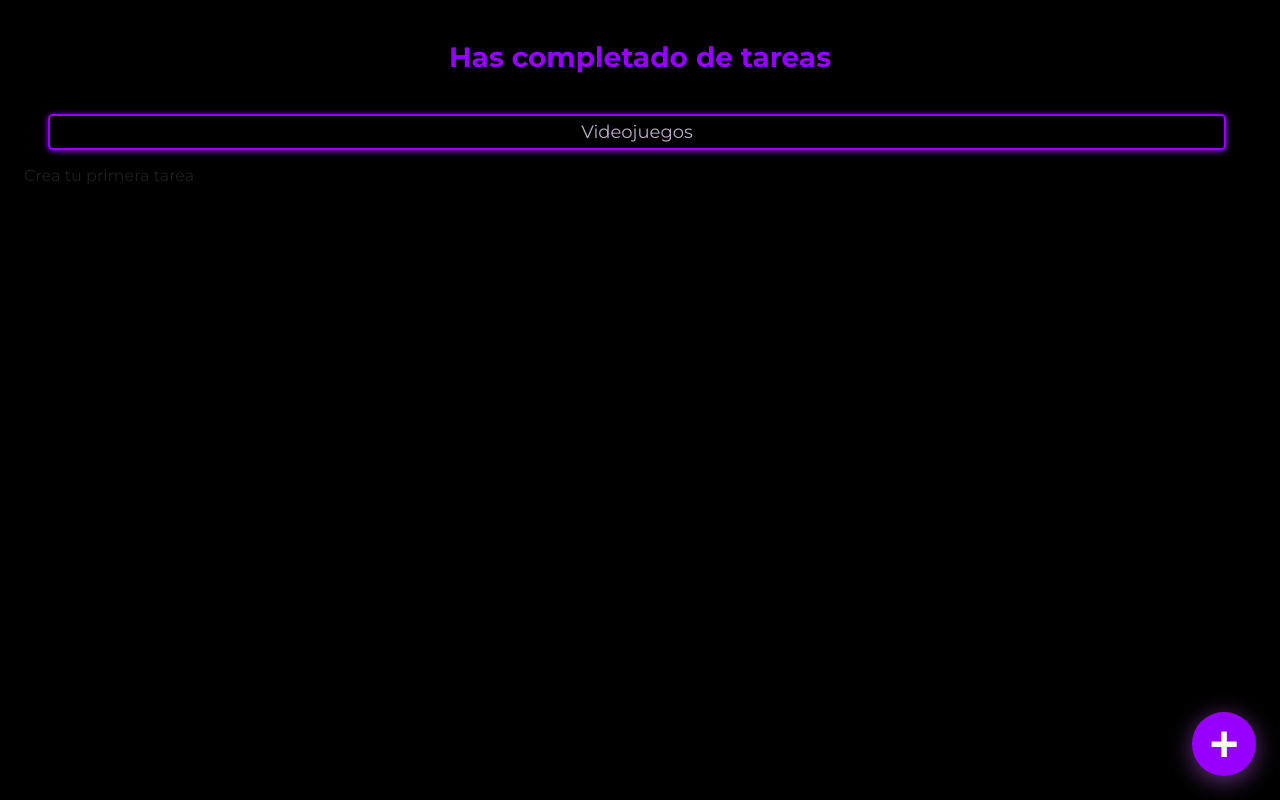
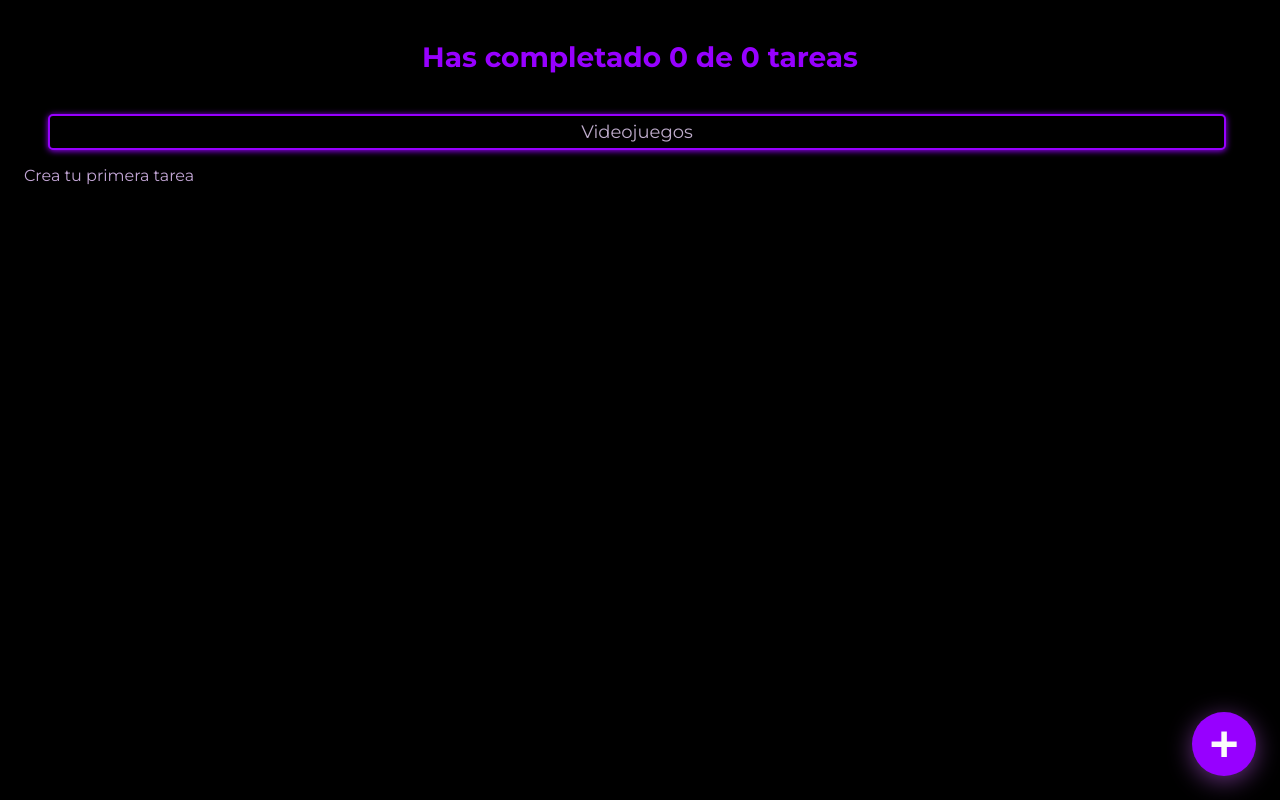
Before and after one commit to cp-dev77/todo-app, a React (Create React App) app: page / in a window 1280 px wide. Built offline with nearby package versions, Linux system fonts and the light colour scheme.

Commit message:
react useContext

```diff
--- /dev/null
+++ b/src/AppUI.css
@@ -0,0 +1,3 @@
+p {
+    color: #c3a6d6;
+}
--- a/src/AppUI.js
+++ b/src/AppUI.js
@@ -5,15 +5,22 @@ import { TodoCounter } from './TodoCounter/TodoCounter';
 import { TodoItem } from './TodoItem/TodoItem';
 import { TodoList } from './TodoList/TodoList';
 import { TodoSearch } from './TodoSearch/TodoSearch';
+import './AppUI.css';
 
 function AppUI() {
+    const {
+        error,
+        loading,
+        searchedTodos,
+        completeTodo,
+        deleteTodo
+    } = React.useContext(TodoContext);
+
     return (
         <React.Fragment>
             <TodoCounter />
             <TodoSearch />
 
-            <TodoContext.Consumer>
-                {({ error, loading, searchedTodos, completeTodo, deleteTodo }) => (
             <TodoList>
                 {error && <p>Error al cargar la pagina</p>}
                 {loading && <p>Cargando...</p>}
@@ -29,8 +36,6 @@ function AppUI() {
                     />
                 ))}
             </TodoList>
-                )}
-            </TodoContext.Consumer>
 
 
             <CreateTodoButton />
--- a/src/TodoCounter/TodoCounter.js
+++ b/src/TodoCounter/TodoCounter.js
@@ -1,9 +1,12 @@
 import React from "react";
+import { TodoContext } from "../TodoContext";
 import './TodoCounter.css';
 
-function TodoCounter({ total, completed }) {
+function TodoCounter() {
+    const { totalTodos,completedTodos } = React.useContext(TodoContext);
+
     return (
-        <h2 className="TodoCounter">Has completado {completed} de {total} tareas</h2>
+        <h2 className="TodoCounter">Has completado {completedTodos} de {totalTodos} tareas</h2>
     );
 };
 
--- a/src/TodoSearch/TodoSearch.js
+++ b/src/TodoSearch/TodoSearch.js
@@ -1,7 +1,10 @@
 import React from "react";
+import { TodoContext } from "../TodoContext";
 import './TodoSearch.css';
 
-function TodoSearch({ searchValue, setSearchValue }) {
+function TodoSearch() {
+    const { searchValue, setSearchValue } = React.useContext(TodoContext);
+
     const onSearchValueChange = (event) => {
         setSearchValue(event.target.value);
     };
```
Lines whose indentation alone changed are shown as unchanged.
